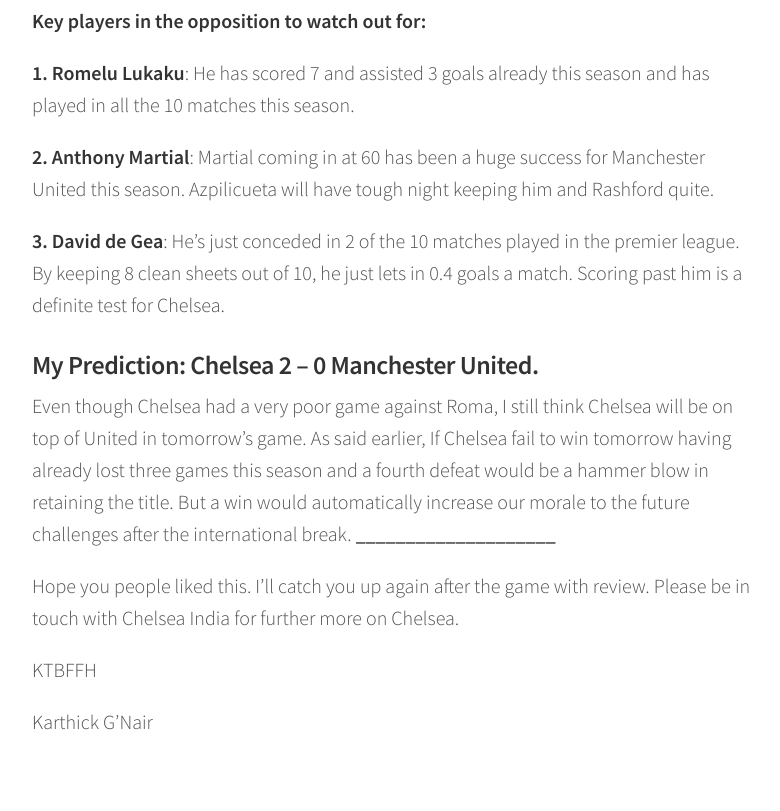
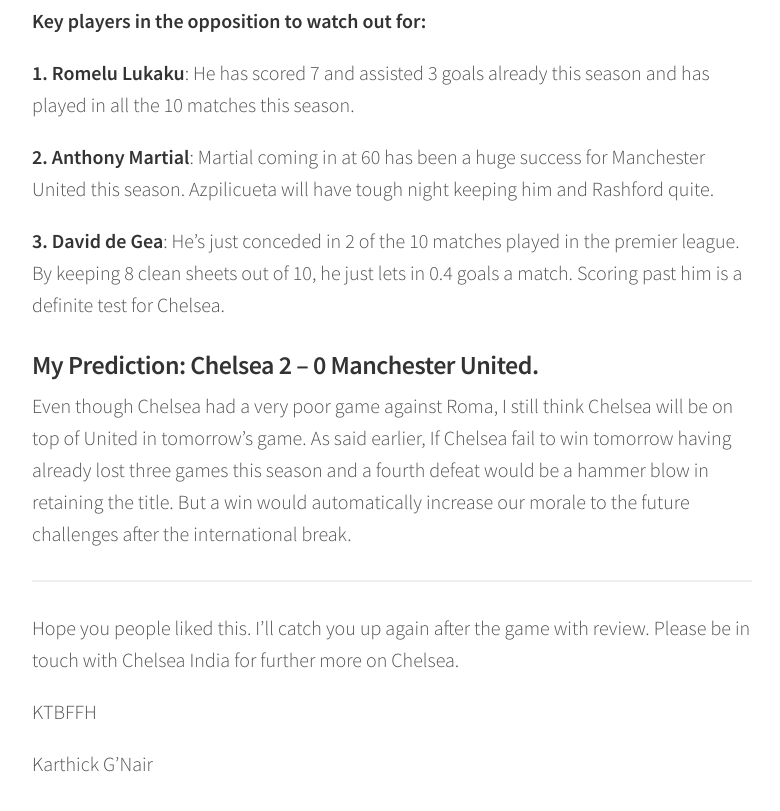
Before and after one commit to chelseafcindia/blog, a Jekyll site: the page built from _posts/2017-11-04-chelsea-vs-manchester-united-preview.markdown, in a window 1280 px wide and 900 px high, scrolled down 8416 px. Shown: the top 811 px of the window, without its empty margins (248-1028 px from the left). Built offline with Jekyll 4.4.1, drawn with Linux system fonts in a browser that asks for light colours.

```diff
--- a/_posts/2017-11-04-chelsea-vs-manchester-united-preview.markdown
+++ b/_posts/2017-11-04-chelsea-vs-manchester-united-preview.markdown
@@ -126,7 +126,8 @@ I think these are the key players for us who must perform if we are going for wi
 ### My Prediction: Chelsea 2 – 0 Manchester United.
 
 Even though Chelsea had a very poor game against Roma, I still think Chelsea will be on top of United in tomorrow’s game. As said earlier, If Chelsea fail to win tomorrow having already lost three games this season and a fourth defeat would be a hammer blow in retaining the title. But a win would automatically increase our morale to the future challenges after the international break.
-____________________________________________________________
+
+_________________________________________________________________________
 
 Hope you people liked this. I’ll catch you up again after the game with review. Please be in touch with Chelsea India for further more on Chelsea.
 
```
